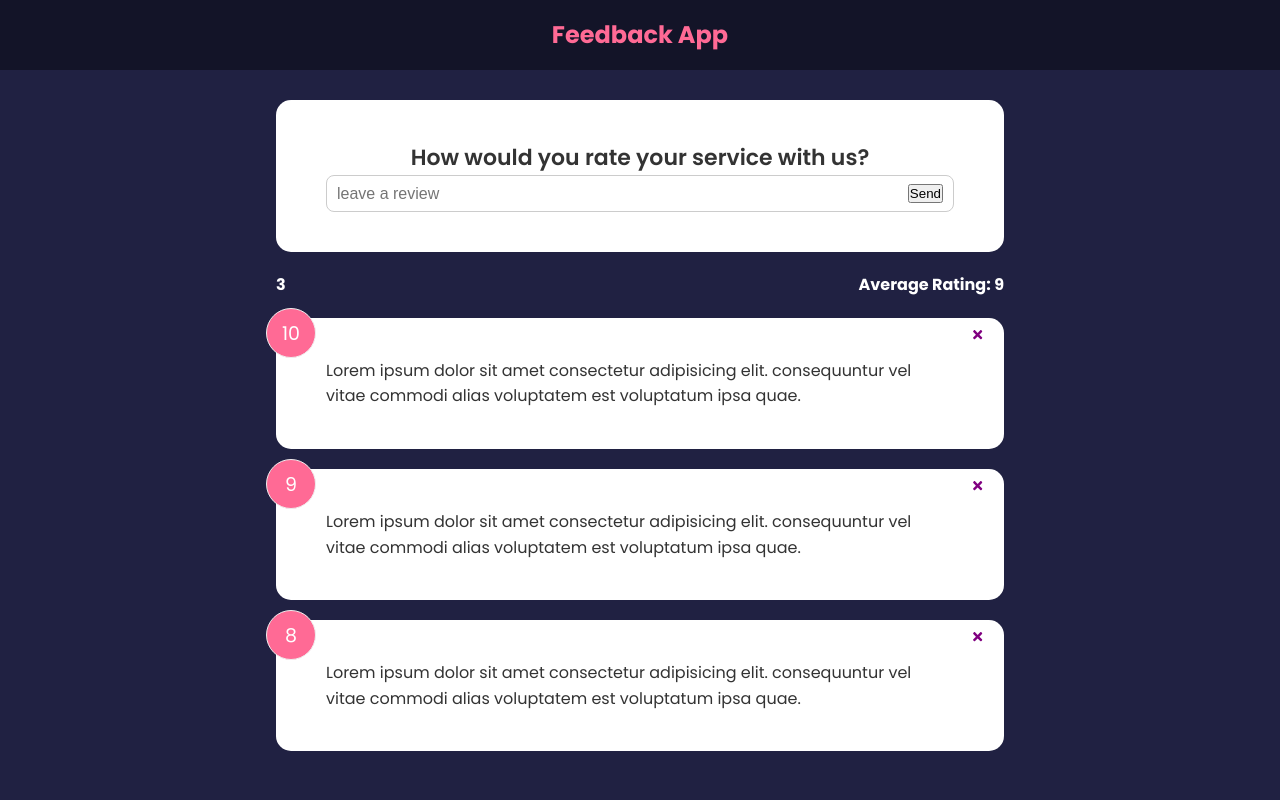
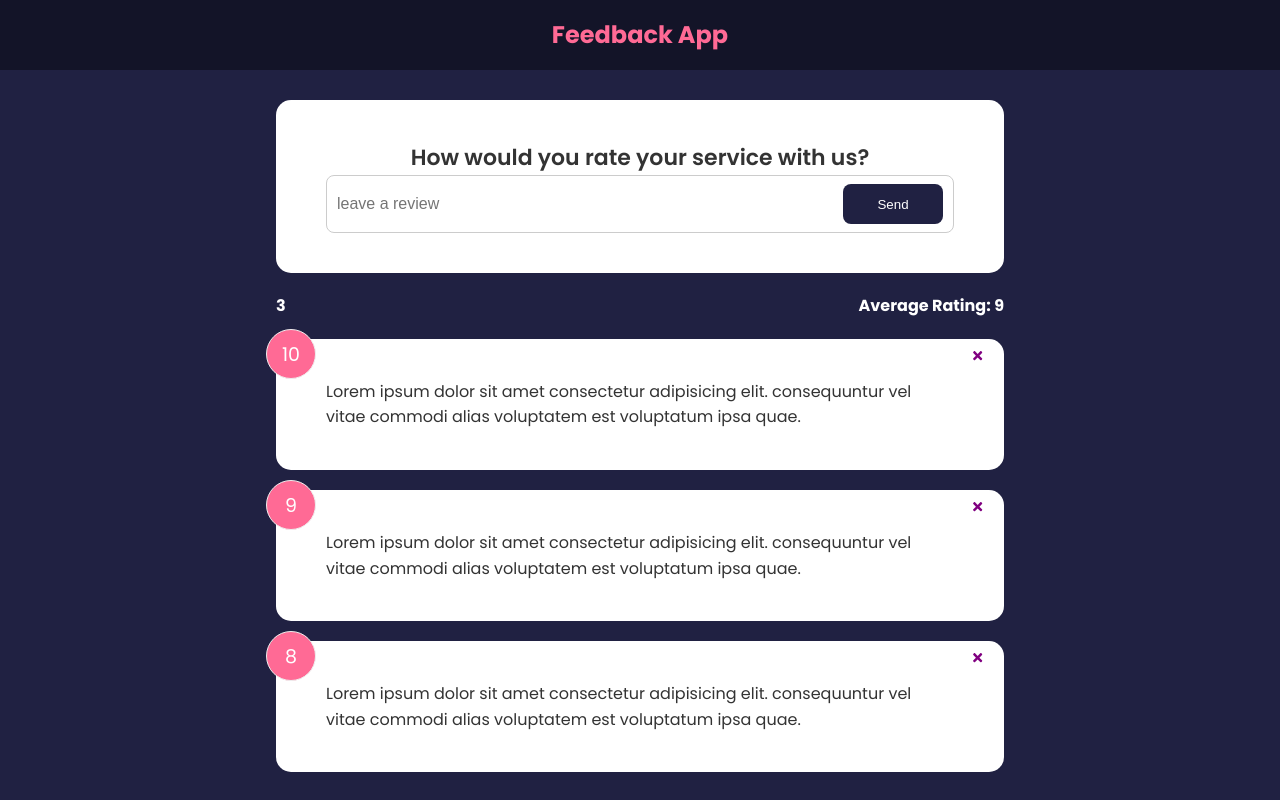
Before and after one commit to KhaledAlabssi/feedback_app, a React (Create React App) app: page / in a window 1280 px wide. Built offline with nearby package versions, Linux system fonts and the light colour scheme.

Commit message:
button component

```diff
--- a/src/components/FeedbackForm.jsx
+++ b/src/components/FeedbackForm.jsx
@@ -1,4 +1,5 @@
 import React, {useState} from 'react'
+import Button from './shared/Button'
 import Card from './shared/Card'
 
 function FeedbackForm() {
@@ -14,7 +15,7 @@
                 {/* todo = rating select component */}
                 <div className='input-group'>
                     <input onChange={textHandler} type='text' placeholder='leave a review' value={text} />
-                    <button type='submit'>Send</button>
+                    <Button type='submit'>Send</Button>
                 </div>
             </form>
         </Card>
--- /dev/null
+++ b/src/components/shared/Button.jsx
@@ -0,0 +1,25 @@
+import React from 'react'
+import PropTypes from 'prop-types'
+
+
+function Button({children, version, type, isDisabled}) {
+    return (
+        <button type={type} disabled={isDisabled} className={`btn btn-${version}`}>
+            {children}
+
+        </button>
+    )
+}
+
+Button.defaultProps = {
+    version: 'primary',
+    type: 'button',
+    isDisabled: false
+}
+Button.propTypes = {
+    children: PropTypes.node.isRequired,
+    version: PropTypes.string,
+    type: PropTypes.string,
+    isDisabled: PropTypes.bool
+}
+export default Button
--- a/src/index.css
+++ b/src/index.css
@@ -149,7 +149,6 @@
   color: #fff;
   border: 0;
   border-radius: 8px;
-  color: #fff;
   width: 100px;
   height: 40px;
   cursor: pointer;
```
